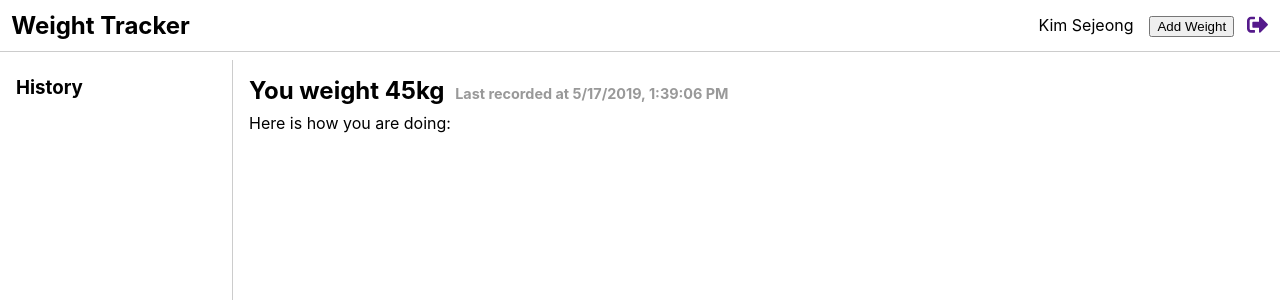
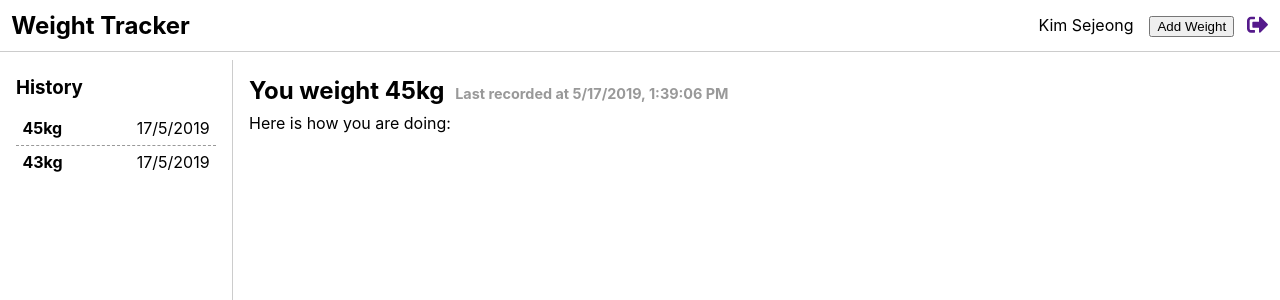
Before and after one commit to deta-aditya/react-weight-tracker, a React (Create React App) app: page /main in a window 1280 px wide. Shown: the top 300 px of the page. Built offline with nearby package versions, Linux system fonts and the light colour scheme.

Commit message:
Added history item

```diff
--- /dev/null
+++ b/src/components/molecules/HistoryItem/index.js
@@ -0,0 +1,16 @@
+import React from 'react'
+import './style.css'
+
+function HistoryItem(props) {
+	const takenAt = new Date(props.weight.takenAt)
+	return (
+		<div className="HistoryItem">
+			<strong className="quantity">{props.weight.quantity}kg</strong>
+			<span className="taken-at">
+				{`${takenAt.getDate()}/${takenAt.getMonth() + 1}/${takenAt.getFullYear()}`}
+			</span>
+		</div>
+	)
+}
+
+export default HistoryItem
--- /dev/null
+++ b/src/components/molecules/HistoryItem/style.css
@@ -0,0 +1,9 @@
+.HistoryItem {
+	display: flex;
+	justify-content: space-between;
+	padding: 0.4em;
+}
+
+.HistoryItem:not(:last-child) {
+	border-bottom: 1px dashed #999;
+}
--- a/src/components/organisms/HistoryBar/index.js
+++ b/src/components/organisms/HistoryBar/index.js
@@ -1,10 +1,16 @@
 import React from 'react'
+import HistoryItem from '../../molecules/HistoryItem'
 import './style.css'
 
 function HistoryBar(props) {
 	return (
 		<aside className="HistoryBar">
 			<h3 className="title">History</h3>
+			<div className="history-list">
+				{
+					props.weights.map(weight => <HistoryItem weight={weight} />)
+				}
+			</div>
 		</aside>
 	)
 }
--- a/src/components/organisms/HistoryBar/style.css
+++ b/src/components/organisms/HistoryBar/style.css
@@ -8,3 +8,7 @@
 .HistoryBar .title {
 	margin: 0;
 }
+
+.HistoryBar .history-list {
+	margin-top: 0.8em;
+}
--- a/src/components/pages/MainPage/index.js
+++ b/src/components/pages/MainPage/index.js
@@ -7,17 +7,17 @@ import NavigationBar from '../../organisms/NavigationBar'
 import './style.css'
 
 function MainPage(props) {
-	const latestWeight = [ ...props.entry.weights].sort((prev, next) => {
+	const sortedWeights = [ ...props.entry.weights].sort((prev, next) => {
 		return next.quantity - prev.quantity
-	})[0]
-
+	})
+	const latestWeight = sortedWeights[0]
 	const latestTakenAt = new Date(latestWeight.takenAt)
 
 	return (
 		<div className="MainPage">
 			<NavigationBar entry={props.entry} />
 			<div className="container">
-				<HistoryBar />
+				<HistoryBar weights={sortedWeights} />
 				<main className="content">
 					<h2 className="title">
 						You weight {latestWeight.quantity}kg
--- a/src/store.js
+++ b/src/store.js
@@ -22,6 +22,10 @@ const initialState = {
 		name: 'Kim Sejeong',
 		weights: [
 			{
+				quantity: 43,
+				takenAt: Date.now() + 1,
+			},
+			{
 				quantity: 45,
 				takenAt: Date.now(),
 			},
```
